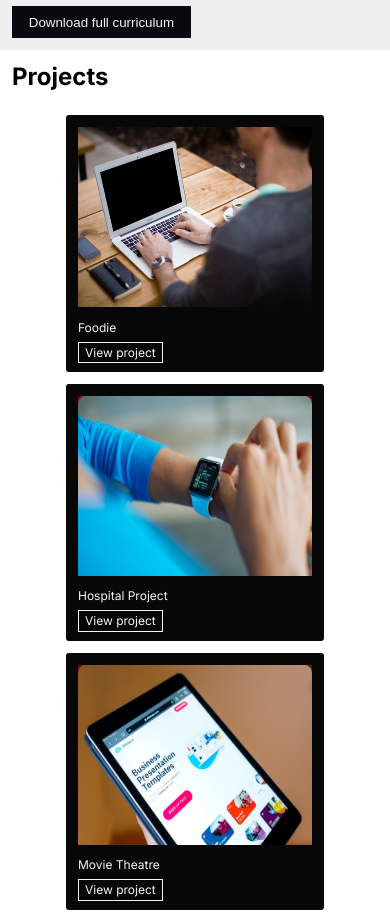
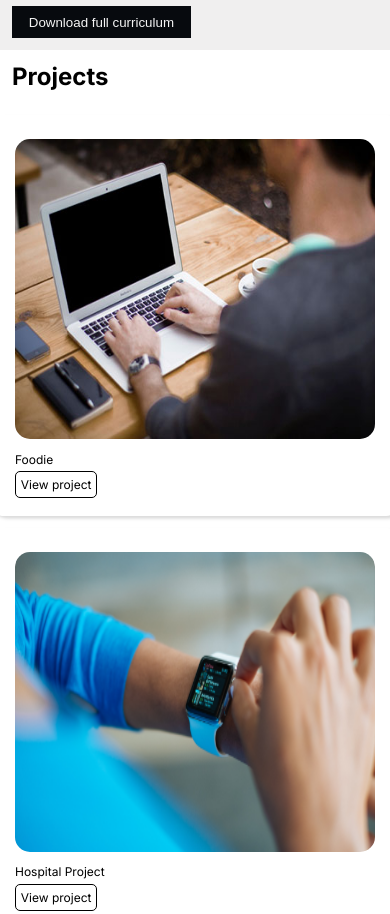
Before and after one commit to acquahsamuel/course-website, a plain HTML site: page index.html in a window 390 px wide. Shown: the part 1256-2170 px from the top of the page. Drawn offline with Linux system fonts and the light colour scheme.

Commit message:
card component

```diff
--- a/sass/style.scss
+++ b/sass/style.scss
@@ -179,24 +179,29 @@ button {
     }
 
     &__card {
-        background-color: rgba(0, 0, 0, 0.972);
-        color: whitesmoke;
         padding: 1rem;
         margin-bottom: 1rem;
-        border-radius: 3px;
+        border-radius: 13px;
+        transition: all cubic-bezier(0.175, 0.885, 0.32, 1.275);
+        box-shadow: rgba(0, 0, 0, 0.15) 2.4px 2.4px 3.2px;
+
+        &:hover {
+            box-shadow: rgba(0, 0, 0, 0.2) 0px 18px 50px -10px;
+        }
     }
 
     &__image {
         width: 19.5rem;
         height: 15rem;
-        background: maroon;
+        border-radius: 15px;
     }
 
     &__link {
         text-decoration: none;
-        color: whitesmoke;
-        border: 1px solid whitesmoke;
-        padding: 0.2rem 0.5rem;
+        color: black;
+        border: 1px solid black;
+        border-radius: 5px;
+        padding: 0.4rem 0.4rem;
     }
 }
 
@@ -219,10 +224,10 @@ button {
         align-items: center;
         padding: 2rem;
         margin-bottom: 1rem;
-        box-shadow: 0 14px 28px rgba(243, 243, 243, 0.25), 0 10px 10px rgba(0, 0, 0, 0.22);
+        box-shadow: rgba(0, 0, 0, 0.15) 2.4px 2.4px 3.2px;
 
         &:hover {
-            box-shadow: 0 14px 28px rgba(0, 0, 0, 0.25), 0 10px 10px rgba(0, 0, 0, 0.22);
+            box-shadow: rgba(0, 0, 0, 0.2) 0px 18px 50px -10px;
         }
     }
 
@@ -253,21 +258,6 @@ button {
     padding: 1rem;
 }
 
-// @media only screen and (max-width: 365px) {
-//     .heading__h1 {
-//         font-size: 1rem;
-//     }
-
-//     html {
-//         font-size: 75%;
-//     }
-
-//     .nav {
-//         height: 45vh;
-//         padding: 2rem;
-//     }
-// }
-
 @media only screen and (max-width: 600px) {
     html {
         font-size: 75%;
@@ -291,6 +281,16 @@ button {
         &__body {
             display: flex;
             flex-direction: column;
+            // width: 100%;
+        }
+
+        &__card {
+            padding: 2rem;
+        }
+
+        &__image {
+            width: 30rem;
+            height: 25rem;
         }
     }
 
```
Also changed, not shown: css/style.css, 1 other file.
